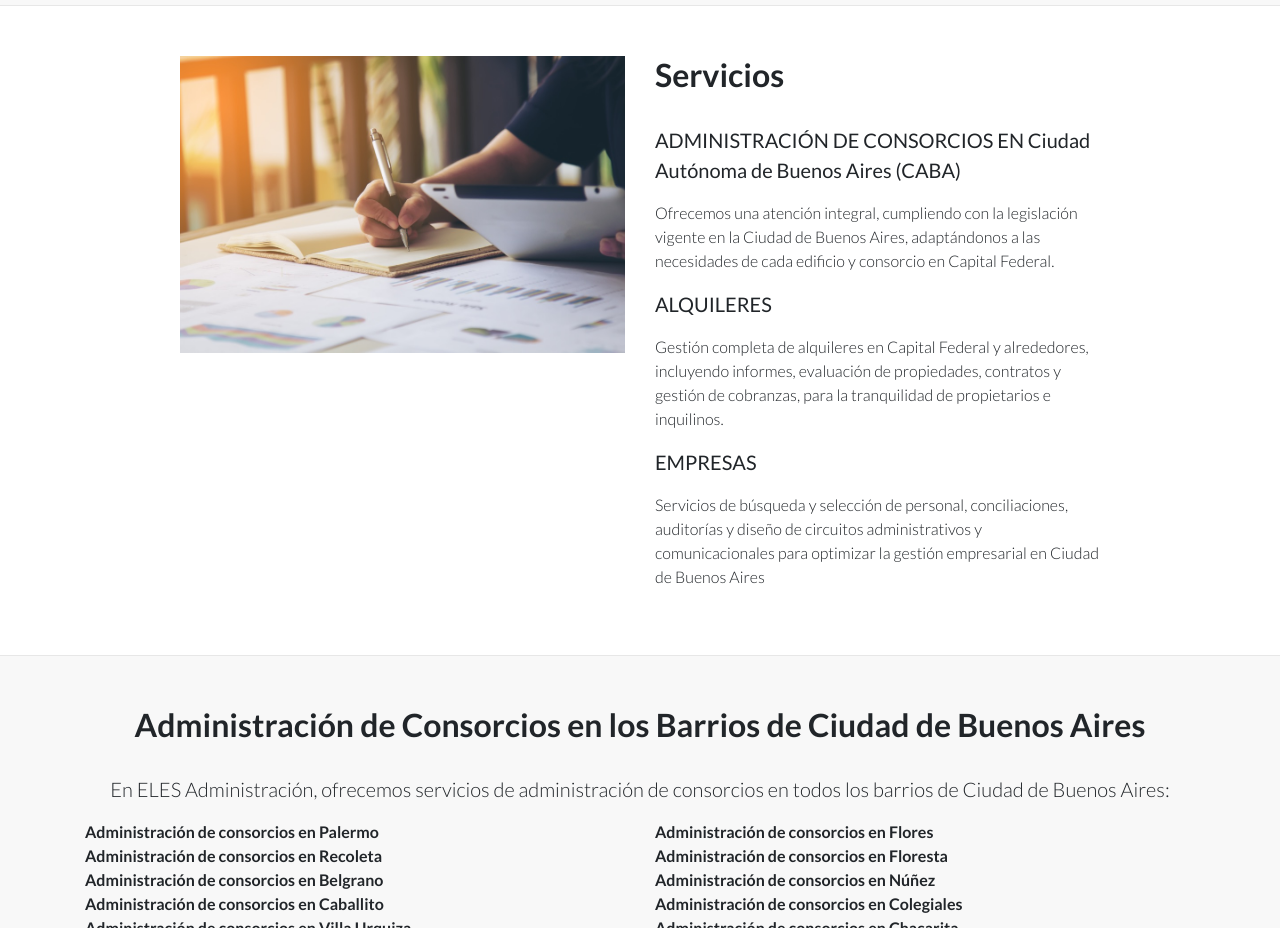
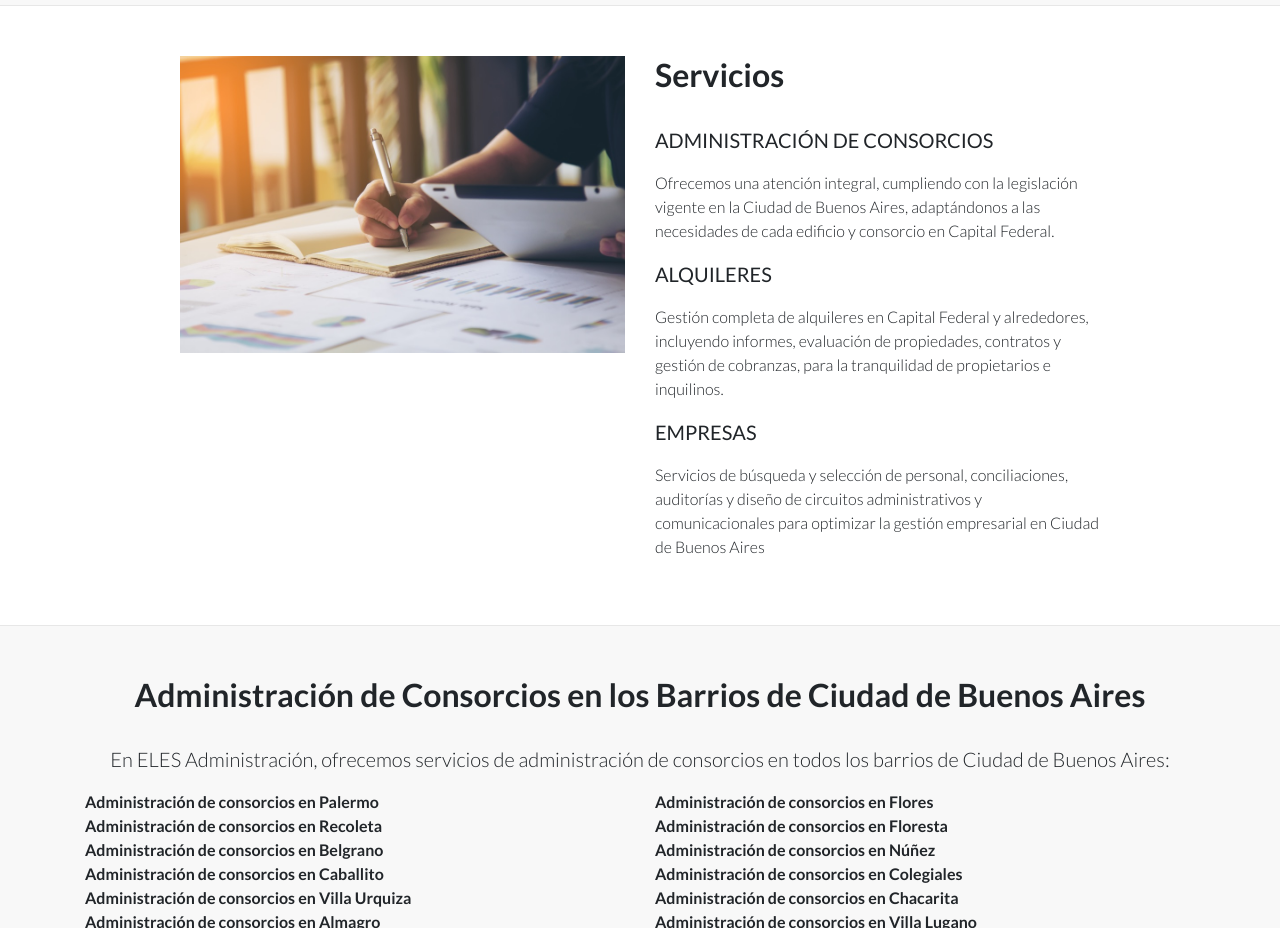
Before and after one commit to tylerdan1001/eles, a plain HTML site: page index.html in a window 1280 px wide. Shown: the part 1360-2288 px from the top of the page. Drawn offline with Linux system fonts and the light colour scheme.

Commit message:
Update index.html

```diff
--- a/index.html
+++ b/index.html
@@ -94,7 +94,7 @@
                 <div class="row">
                     <div class="col-lg-5 mr-auto order-lg-2">
                         <h2 class="section-heading">Servicios</h2>
-                        <p class="lead"><strong>ADMINISTRACIÓN DE CONSORCIOS EN Ciudad Autónoma de Buenos Aires (CABA)</strong></p>
+                        <p class="lead"><strong>ADMINISTRACIÓN DE CONSORCIOS</strong></p>
                         <p class="lead2">Ofrecemos una atención integral, cumpliendo con la legislación vigente en la Ciudad de Buenos Aires, adaptándonos a las necesidades de cada edificio y consorcio en Capital Federal.</p>
                         <p class="lead"><strong>ALQUILERES</strong></p>
                         <p class="lead2">Gestión completa de alquileres en Capital Federal y alrededores, incluyendo informes, evaluación de propiedades, contratos y gestión de cobranzas, para la tranquilidad de propietarios e inquilinos.</p>
```
